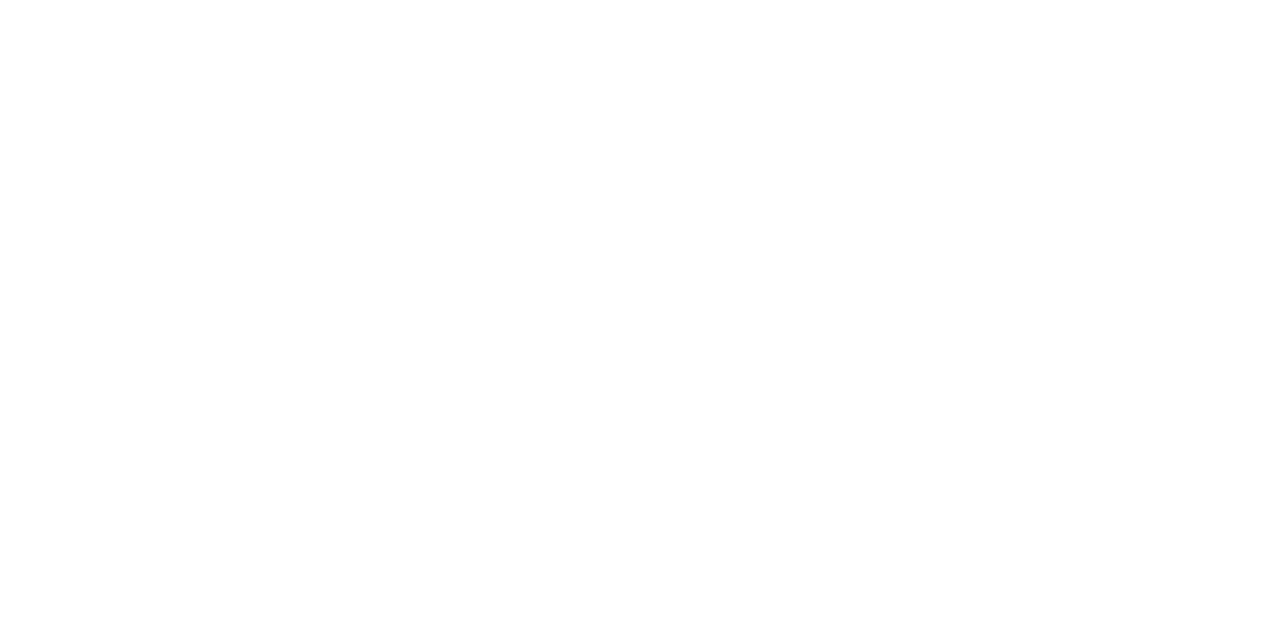
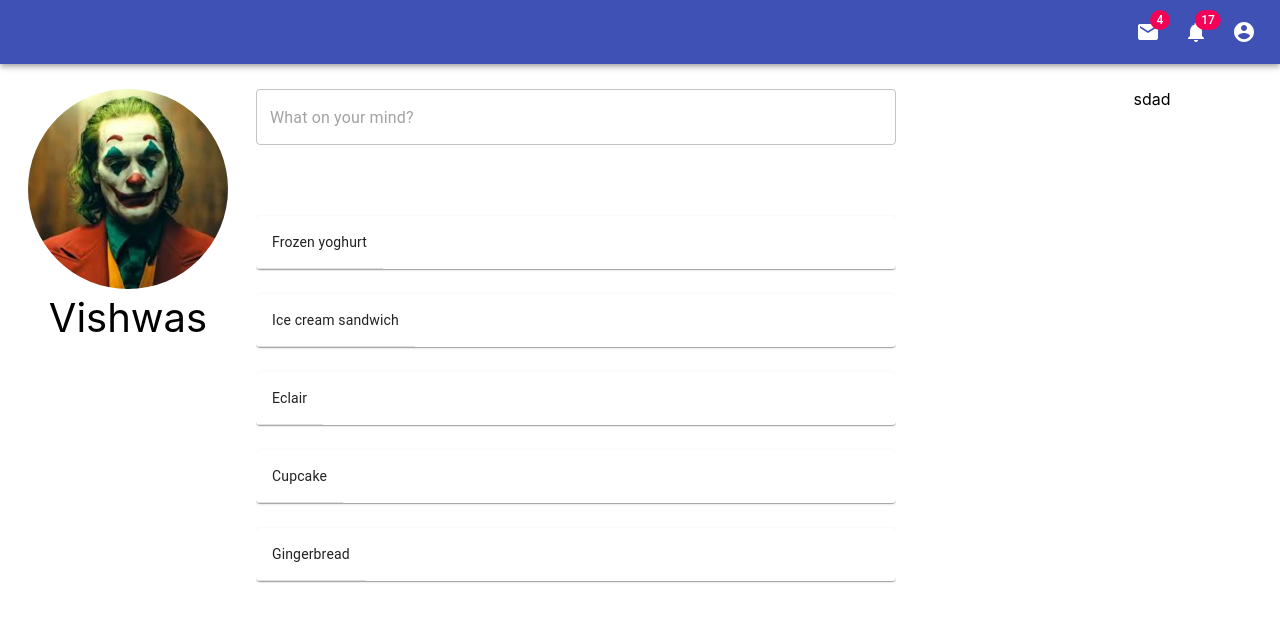
Before and after one commit to vhasija18/React-Project, a React (Create React App) app: page /home in a window 1280 px wide. Shown: the top 622 px of the page. Built offline with nearby package versions, Linux system fonts and the light colour scheme.

Commit message:
updated layout

```diff
--- a/package.json
+++ b/package.json
@@ -3,11 +3,13 @@
   "version": "0.1.0",
   "private": true,
   "dependencies": {
-    "@material-ui/core": "^4.4.3",
+    "@material-ui/core": "^4.5.0",
+    "@material-ui/icons": "^4.4.3",
     "axios": "^0.19.0",
     "history": "^4.10.1",
     "material-ui": "^0.20.2",
     "react": "^16.10.0",
+    "react-alert": "^6.0.0",
     "react-bootstrap": "^1.0.0-beta.12",
     "react-dom": "^16.10.0",
     "react-navigation": "^4.0.10",
@@ -15,6 +17,8 @@
     "react-router": "^3.2.4",
     "react-router-dom": "^5.1.1",
     "react-scripts": "3.1.2",
+    "react-split": "^2.0.7",
+    "react-split-pane": "^0.1.87",
     "react-tap-event-plugin": "^3.0.3"
   },
   "scripts": {
--- a/src/App.js
+++ b/src/App.js
@@ -2,17 +2,16 @@
 import "./App.css";
 import Login from "./components/login";
 import Register from "./components/register";
-import AppBar from "@material-ui/core/AppBar";
 import { BrowserRouter as Router, Route } from "react-router-dom";
+import Home from "./components/Home";
 
 function App() {
   return (
     <Router>
       <div className="App">
         <Route exact path="/" component={Login} />
-        <Route path="/lgoin" component={Login} />
         <Route path="/register" component={Register} />
-        <Route path="/profile" component={Register} />
+        <Route path="/home" component={Home} />
       </div>
     </Router>
   );
--- /dev/null
+++ b/src/components/Home.jsx
@@ -0,0 +1,72 @@
+import React, { Component } from "react";
+import "./home.css";
+import "./homeAppBar.jsx";
+import App from "./homeAppBar.jsx";
+import Paper from "@material-ui/core/Paper";
+import Table from "@material-ui/core/Table";
+import TableBody from "@material-ui/core/TableBody";
+import TableCell from "@material-ui/core/TableCell";
+import TableRow from "@material-ui/core/TableRow";
+import Button from "@material-ui/core/Button";
+import TextField from "@material-ui/core/TextField";
+import dp from "./download.jpg";
+
+const rows = [
+  createData("Frozen yoghurt", 159, 6.0, 24, 4.0),
+  createData("Ice cream sandwich", 237, 9.0, 37, 4.3),
+  createData("Eclair", 262, 16.0, 24, 6.0),
+  createData("Cupcake", 305, 3.7, 67, 4.3),
+  createData("Gingerbread", 356, 16.0, 49, 3.9)
+];
+function createData(name, calories, fat, carbs, protiens) {
+  return { name, calories, fat, carbs, protiens };
+}
+const Name = "Vishwas";
+
+class Home extends Component {
+  render() {
+    return (
+      <div>
+        <App />
+        <div className="left">
+          <div>
+            <img alt="DP" src={dp} className="big_avatar"></img>
+          </div>
+          <a className="Name_style">{Name}</a>
+        </div>
+        <div className="center">
+          <div>
+            <TextField
+              placeholder="What on your mind?"
+              variant="outlined"
+              className="status_box"
+            ></TextField>
+            <Button variant="contained" color="primary" style={button}>
+              Post
+            </Button>
+          </div>
+          <Table>
+            <TableBody>
+              {rows.map(row => (
+                <Paper className="row_layout">
+                  <TableRow key={row.name}>
+                    <TableCell component="th" scope="row" key={row.name}>
+                      <a>{row.name}</a>
+                    </TableCell>
+                  </TableRow>
+                </Paper>
+              ))}
+            </TableBody>
+          </Table>
+        </div>
+        <div className="right">sdad</div>
+      </div>
+    );
+  }
+}
+
+export default Home;
+
+const button = {
+  marginLeft: "700px"
+};
--- /dev/null
+++ b/src/components/home.css
@@ -0,0 +1,51 @@
+.left {
+  height: 100%;
+  width: 20%;
+  position: fixed;
+  left: 0;
+  border-width: 0px 0.2px 0px 0px;
+  border-color: #808080;
+  margin-top: 25px;
+}
+
+.right {
+  height: 100%;
+  width: 20%;
+  right: 0;
+  position: fixed;
+  border-width: 0px 0.2px 0px 0px;
+  border-color: #808080;
+  margin-top: 25px;
+}
+
+.center {
+  right: 20%;
+  left: 20%;
+  height: 100%;
+  width: 50%;
+  position: fixed;
+  border-width: 0px 0.2px 0px 0px;
+  border-color: #808080;
+  overflow-y: auto;
+  margin-top: 25px;
+}
+
+.status_box {
+  width: 100%;
+  height: 70px;
+  margin-bottom: 10px;
+}
+.big_avatar {
+  margin: 40;
+  width: 200px;
+  height: 200px;
+  border-radius: 50%;
+}
+
+.row_layout {
+  margin-top: 20px;
+  margin-bottom: 25px;
+}
+.Name_style {
+  font-size: 40px;
+}
--- /dev/null
+++ b/src/components/homeAppBar.jsx
@@ -0,0 +1,168 @@
+import React, { Component } from "react";
+import { makeStyles } from "@material-ui/core/styles";
+import AppBar from "@material-ui/core/AppBar";
+import Button from "@material-ui/core/Button";
+import Toolbar from "@material-ui/core/Toolbar";
+import IconButton from "@material-ui/core/IconButton";
+import Badge from "@material-ui/core/Badge";
+import MailIcon from "@material-ui/icons/Mail";
+import NotificationsIcon from "@material-ui/icons/Notifications";
+import AccountCircle from "@material-ui/icons/AccountCircle";
+import MenuItem from "@material-ui/core/MenuItem";
+import Menu from "@material-ui/core/Menu";
+import MoreIcon from "@material-ui/icons/MoreVert";
+
+const useStyles = makeStyles(theme => ({
+  grow: {
+    flexGrow: 1
+  },
+  menuButton: {
+    marginRight: theme.spacing(2)
+  },
+  title: {
+    display: "none",
+    [theme.breakpoints.up("sm")]: {
+      display: "block"
+    }
+  },
+
+  sectionDesktop: {
+    display: "none",
+    [theme.breakpoints.up("md")]: {
+      display: "flex"
+    }
+  },
+  sectionMobile: {
+    display: "flex",
+    [theme.breakpoints.up("md")]: {
+      display: "none"
+    }
+  }
+}));
+
+export default function Hook() {
+  const classes = useStyles();
+  const [anchorEl, setAnchorEl] = React.useState(null);
+  const [mobileMoreAnchorEl, setMobileMoreAnchorEl] = React.useState(null);
+
+  const isMenuOpen = Boolean(anchorEl);
+  const isMobileMenuOpen = Boolean(mobileMoreAnchorEl);
+
+  const handleProfileMenuOpen = event => {
+    setAnchorEl(event.currentTarget);
+  };
+
+  const handleMobileMenuClose = () => {
+    setMobileMoreAnchorEl(null);
+  };
+
+  const handleMenuClose = () => {
+    setAnchorEl(null);
+    handleMobileMenuClose();
+  };
+
+  const handleMobileMenuOpen = event => {
+    setMobileMoreAnchorEl(event.currentTarget);
+  };
+
+  const menuId = "primary-search-account-menu";
+  const renderMenu = (
+    <Menu
+      anchorEl={anchorEl}
+      anchorOrigin={{ vertical: "top", horizontal: "right" }}
+      id={menuId}
+      keepMounted
+      transformOrigin={{ vertical: "top", horizontal: "right" }}
+      open={isMenuOpen}
+      onClose={handleMenuClose}
+    >
+      <MenuItem onClick={handleMenuClose}>Profile</MenuItem>
+      <MenuItem onClick={handleMenuClose}>My account</MenuItem>
+    </Menu>
+  );
+
+  const mobileMenuId = "primary-search-account-menu-mobile";
+  const renderMobileMenu = (
+    <Menu
+      anchorEl={mobileMoreAnchorEl}
+      anchorOrigin={{ vertical: "top", horizontal: "right" }}
+      id={mobileMenuId}
+      keepMounted
+      transformOrigin={{ vertical: "top", horizontal: "right" }}
+      open={isMobileMenuOpen}
+      onClose={handleMobileMenuClose}
+    >
+      <MenuItem>
+        <IconButton aria-label="show 4 new mails" color="inherit">
+          <Badge badgeContent={4} color="secondary">
+            <MailIcon />
+          </Badge>
+        </IconButton>
+        <p>Messages</p>
+      </MenuItem>
+      <MenuItem>
+        <IconButton aria-label="show 11 new notifications" color="inherit">
+          <Badge badgeContent={11} color="secondary">
+            <NotificationsIcon />
+          </Badge>
+        </IconButton>
+        <p>Notifications</p>
+      </MenuItem>
+      <MenuItem onClick={handleProfileMenuOpen}>
+        <IconButton
+          aria-label="account of current user"
+          aria-controls="primary-search-account-menu"
+          aria-haspopup="true"
+          color="inherit"
+        >
+          <AccountCircle />
+        </IconButton>
+        <p>Profile</p>
+      </MenuItem>
+    </Menu>
+  );
+  return (
+    <div className={classes.grow}>
+      <AppBar position="static">
+        <Toolbar>
+          <div className={classes.grow} />
+          <div className={classes.sectionDesktop}>
+            <IconButton aria-label="show 4 new mails" color="inherit">
+              <Badge badgeContent={4} color="secondary">
+                <MailIcon />
+              </Badge>
+            </IconButton>
+            <IconButton aria-label="show 17 new notifications" color="inherit">
+              <Badge badgeContent={17} color="secondary">
+                <NotificationsIcon />
+              </Badge>
+            </IconButton>
+            <IconButton
+              edge="end"
+              aria-label="account of current user"
+              aria-controls={menuId}
+              aria-haspopup="true"
+              onClick={handleProfileMenuOpen}
+              color="inherit"
+            >
+              <AccountCircle />
+            </IconButton>
+          </div>
+          <div className={classes.sectionMobile}>
+            <IconButton
+              aria-label="show more"
+              aria-controls={mobileMenuId}
+              aria-haspopup="true"
+              onClick={handleMobileMenuOpen}
+              color="inherit"
+            >
+              <MoreIcon />
+            </IconButton>
+          </div>
+        </Toolbar>
+      </AppBar>
+      {renderMobileMenu}
+      {renderMenu}
+    </div>
+  );
+}
--- a/src/components/login.jsx
+++ b/src/components/login.jsx
@@ -5,28 +5,34 @@
 import TextField from "@material-ui/core/TextField";
 
 class Login extends Component {
-  constructor(props) {
-    super(props);
-    //this.handleClick = this.handleClick.bind(this);
-    this.state = {
-      username: "",
-      password: "",
-      st: false
-    };
-  }
+  state = {
+    user_id: "",
+    password: "",
+    st: false
+  };
+
   validateForm() {
     return this.state.email.Length > 0 && this.state.password.Length > 0;
   }
 
-  handlelogin() {
-    console.log(this.context);
-    console.log(this.state.username);
+  handleChange_name = event => {
+    const user_id = event.target.value;
+    this.setState({ user_id });
+  };
+  handleChange_password = event => {
+    const password = event.target.value;
+    this.setState({ password });
+  };
+  handlelogin = () => {
+    console.log(this.state.user_id);
     console.log(this.state.password);
-  }
+    this.props.history.push("/home");
+  };
   handleregister() {
     this.props.history.push("/register");
   }
   render() {
+    const { user_id, password } = this.state;
     return (
       <div>
         <MuiThemeProvider>
@@ -36,9 +42,8 @@
               placeholder="Email Id"
               margin="normal"
               variant="outlined"
-              onChange={(event, newValue) =>
-                this.setState({ username: newValue })
-              }
+              value={user_id}
+              onChange={this.handleChange_name}
             />
             <br />
             <TextField
@@ -46,9 +51,8 @@
               placeholder="Password"
               variant="outlined"
               margin="normal"
-              onChange={(event, newValue) =>
-                this.setState({ password: newValue })
-              }
+              value={password}
+              onChange={this.handleChange_password}
             />
             <br />
             <RaisedButton
```
Also changed, not shown: src/components/register.jsx (+33 -17 lines), src/components/download.jpg (added), 1 other file (tests, documents, lock files or other folders).
